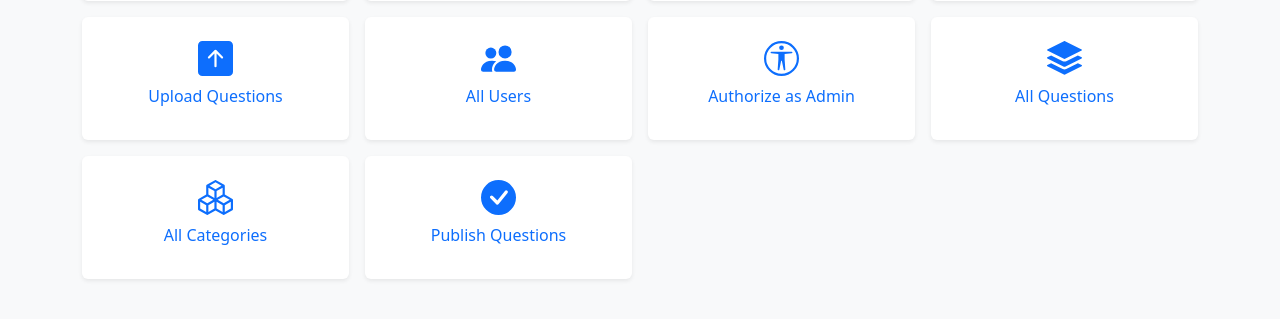
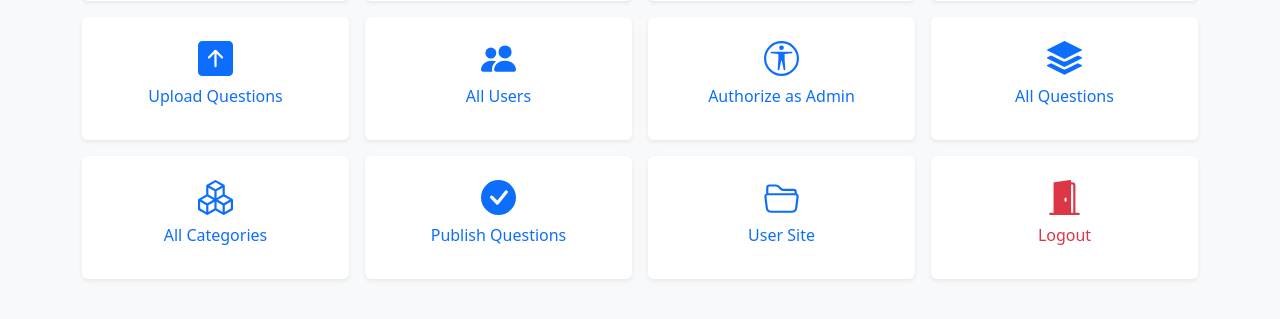
Before and after one commit to shah-sawood/tys, a Django app: page /superuser/ in a window 1280 px wide. Shown: the part 246-565 px from the top of the page. Run offline with Django 4.2, Linux system fonts and the light colour scheme; a user stored in the database is signed in; some libraries are stand-ins or nearby versions.

Commit message:
added logout

```diff
--- a/templates/superuser/index.html
+++ b/templates/superuser/index.html
@@ -128,6 +128,30 @@
                 </a>
             </div>
         </div>
+        <div class="col">
+            <div class="text-center shadow-sm p-4 bg-white rounded h-100">
+                <a href="{% url 'index' %}" class="text-decoration-none">
+                    <svg xmlns="http://www.w3.org/2000/svg" width="35" height="35" fill="currentColor" class="bi bi-folder2-open" viewBox="0 0 16 16">
+                        <path d="M1 3.5A1.5 1.5 0 0 1 2.5 2h2.764c.958 0 1.76.56 2.311 1.184C7.985 3.648 8.48 4 9 4h4.5A1.5 1.5 0 0 1 15 5.5v.64c.57.265.94.876.856 1.546l-.64 5.124A2.5 2.5 0 0 1 12.733 15H3.266a2.5 2.5 0 0 1-2.481-2.19l-.64-5.124A1.5 1.5 0 0 1 1 6.14V3.5zM2 6h12v-.5a.5.5 0 0 0-.5-.5H9c-.964 0-1.71-.629-2.174-1.154C6.374 3.334 5.82 3 5.264 3H2.5a.5.5 0 0 0-.5.5V6zm-.367 1a.5.5 0 0 0-.496.562l.64 5.124A1.5 1.5 0 0 0 3.266 14h9.468a1.5 1.5 0 0 0 1.489-1.314l.64-5.124A.5.5 0 0 0 14.367 7H1.633z" />
+                    </svg>
+                    <div class="my-2">
+                        User Site
+                    </div>
+                </a>
+            </div>
+        </div>
+        <div class="col">
+            <div class="text-center shadow-sm p-4 bg-white rounded h-100">
+                <a href="{% url 'superuser:index' %}" class="text-danger text-decoration-none">
+                    <svg xmlns="http://www.w3.org/2000/svg" width="35" height="35" fill="currentColor" class="bi bi-door-open-fill" viewBox="0 0 16 16">
+                        <path d="M1.5 15a.5.5 0 0 0 0 1h13a.5.5 0 0 0 0-1H13V2.5A1.5 1.5 0 0 0 11.5 1H11V.5a.5.5 0 0 0-.57-.495l-7 1A.5.5 0 0 0 3 1.5V15H1.5zM11 2h.5a.5.5 0 0 1 .5.5V15h-1V2zm-2.5 8c-.276 0-.5-.448-.5-1s.224-1 .5-1 .5.448.5 1-.224 1-.5 1z" />
+                    </svg>
+                    <div class="my-2">
+                        Logout
+                    </div>
+                </a>
+            </div>
+        </div>
     </div>
 </div>
 {% endblock main %}
```
